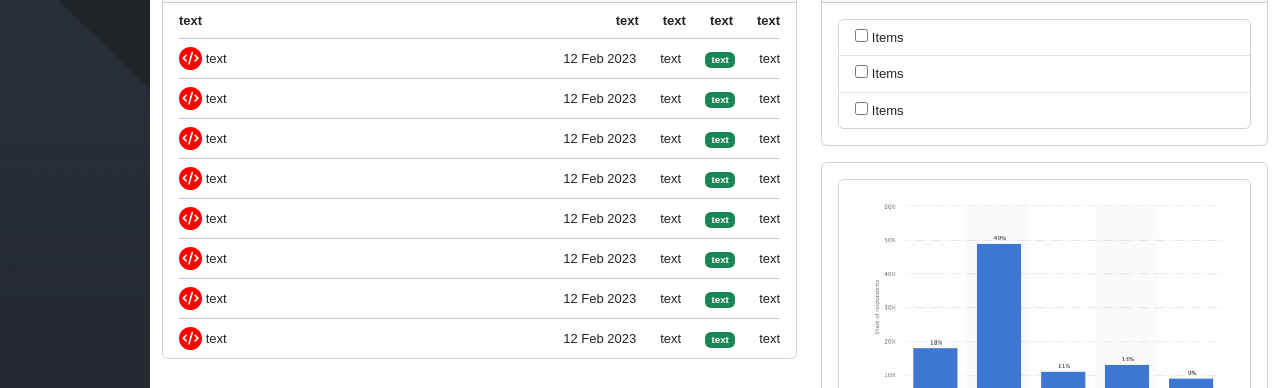
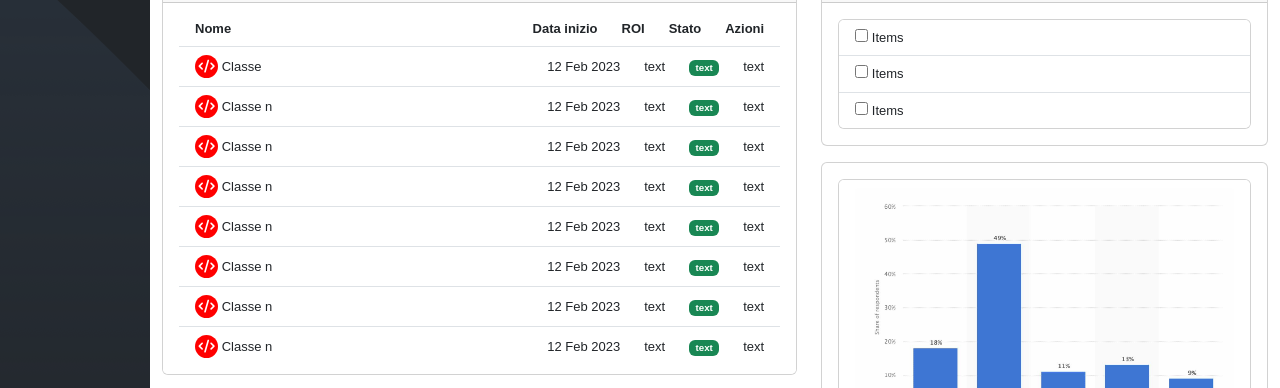
Before and after one commit to IanzanoLorenzo/html-css-bootstrap-dashboard, a plain HTML site: page index.html in a window 1280 px wide. Shown: the part 226-614 px from the top of the page. Drawn offline with nearby package versions, Linux system fonts and the light colour scheme.

Commit message:
ottimizzato html

```diff
--- a/css/style.css
+++ b/css/style.css
@@ -9,10 +9,6 @@
 body{
     font-family: sans-serif;
     font-size: 13px;
-}
-
-.border-none{
-    border: none !important;
 }
 
 /* background-color */
@@ -65,10 +61,6 @@ body{
 
 main{
     margin-top: 60px;
-}
-
-.underline-cards-items{
-    height: 1px;
 }
 
     /* sidebar */
--- a/index.html
+++ b/index.html
@@ -225,37 +225,36 @@
                                 <h4>Prossime classi</h4>
                             </div>
                             <ul class="list-group list-group-flush">
-                                <li class="list-group-item border-none">
+                                <li class="list-group-item">
+                                    <ul class="list-group-flush p-0">
+                                        <li class="list-group-item">
                                             <div class="row justify-content-between align-items-center">
                                                 <div class="col">
-                                            <span><strong>text</strong></span>
+                                                    <span><strong>Nome</strong></span>
                                                 </div>
                                                 <div class="col-auto align-items-center">
                                                     <div class="row">
                                                         <div class="col-auto d-none d-sm-block text-center text-nowrap">
-                                                    <span><strong>text</strong></span>
+                                                            <span><strong>Data inizio</strong></span>
                                                         </div>
                                                         <div class="col-auto d-none d-sm-block text-center text-nowrap">
-                                                    <span><strong>text</strong></span>
+                                                            <span><strong>ROI</strong></span>
                                                         </div>
                                                         <div class="col-auto text-center text-nowrap">
-                                                    <span><strong>text</strong></span>
+                                                            <span><strong>Stato</strong></span>
                                                         </div>
                                                         <div class="col-auto text-center text-nowrap">
-                                                    <span><strong>text</strong></span>
+                                                            <span><strong>Azioni</strong></span>
                                                         </div>
                                                     </div>
                                                 </div>
                                             </div>
                                         </li>
-                                <li class="underline-cards-items border-none list-group-item py-0">
-                                    <hr class="m-0 p-0">
-                                </li>
-                                <li class="list-group-item border-none next-classes-item">
+                                        <li class="list-group-item">
                                             <div class="row justify-content-between align-items-center">
                                                 <div class="col">
                                                     <i class="fa-solid fa-code name-icon"></i>
-                                            <span>text</span>
+                                                    <span>Classe </span>
                                                 </div>
                                                 <div class="col-auto align-items-center">
                                                     <div class="row">
@@ -275,14 +274,11 @@
                                                 </div>
                                             </div>
                                         </li>
-                                <li class="underline-cards-items border-none list-group-item py-0">
-                                    <hr class="m-0 p-0">
-                                </li>
-                                <li class="list-group-item border-none next-classes-item">
+                                        <li class="list-group-item">
                                             <div class="row justify-content-between align-items-center">
                                                 <div class="col">
                                                     <i class="fa-solid fa-code name-icon"></i>
-                                            <span>text</span>
+                                                    <span>Classe n</span>
                                                 </div>
                                                 <div class="col-auto align-items-center">
                                                     <div class="row">
@@ -302,14 +298,11 @@
                                                 </div>
                                             </div>
                                         </li>
-                                <li class="underline-cards-items border-none list-group-item py-0">
-                                    <hr class="m-0 p-0">
-                                </li>
-                                <li class="list-group-item border-none next-classes-item">
+                                        <li class="list-group-item">
                                             <div class="row justify-content-between align-items-center">
                                                 <div class="col">
                                                     <i class="fa-solid fa-code name-icon"></i>
-                                            <span>text</span>
+                                                    <span>Classe n</span>
                                                 </div>
                                                 <div class="col-auto align-items-center">
                                                     <div class="row">
@@ -329,14 +322,11 @@
                                                 </div>
                                             </div>
                                         </li>
-                                <li class="underline-cards-items border-none list-group-item py-0">
-                                    <hr class="m-0 p-0">
-                                </li>
-                                <li class="list-group-item border-none next-classes-item">
+                                        <li class="list-group-item">
                                             <div class="row justify-content-between align-items-center">
                                                 <div class="col">
                                                     <i class="fa-solid fa-code name-icon"></i>
-                                            <span>text</span>
+                                                    <span>Classe n</span>
                                                 </div>
                                                 <div class="col-auto align-items-center">
                                                     <div class="row">
@@ -356,14 +346,11 @@
                                                 </div>
                                             </div>
                                         </li>
-                                <li class="underline-cards-items border-none list-group-item py-0">
-                                    <hr class="m-0 p-0">
-                                </li>
-                                <li class="list-group-item border-none next-classes-item">
+                                        <li class="list-group-item">
                                             <div class="row justify-content-between align-items-center">
                                                 <div class="col">
                                                     <i class="fa-solid fa-code name-icon"></i>
-                                            <span>text</span>
+                                                    <span>Classe n</span>
                                                 </div>
                                                 <div class="col-auto align-items-center">
                                                     <div class="row">
@@ -383,14 +370,11 @@
                                                 </div>
                                             </div>
                                         </li>
-                                <li class="underline-cards-items border-none list-group-item py-0">
-                                    <hr class="m-0 p-0">
-                                </li>
-                                <li class="list-group-item border-none next-classes-item">
+                                        <li class="list-group-item">
                                             <div class="row justify-content-between align-items-center">
                                                 <div class="col">
                                                     <i class="fa-solid fa-code name-icon"></i>
-                                            <span>text</span>
+                                                    <span>Classe n</span>
                                                 </div>
                                                 <div class="col-auto align-items-center">
                                                     <div class="row">
@@ -410,14 +394,11 @@
                                                 </div>
                                             </div>
                                         </li>
-                                <li class="underline-cards-items border-none list-group-item py-0">
-                                    <hr class="m-0 p-0">
-                                </li>
-                                <li class="list-group-item border-none next-classes-item">
+                                        <li class="list-group-item">
                                             <div class="row justify-content-between align-items-center">
                                                 <div class="col">
                                                     <i class="fa-solid fa-code name-icon"></i>
-                                            <span>text</span>
+                                                    <span>Classe n</span>
                                                 </div>
                                                 <div class="col-auto align-items-center">
                                                     <div class="row">
@@ -437,14 +418,11 @@
                                                 </div>
                                             </div>
                                         </li>
-                                <li class="underline-cards-items border-none list-group-item py-0">
-                                    <hr class="m-0 p-0">
-                                </li>
-                                <li class="list-group-item border-none next-classes-item">
+                                        <li class="list-group-item">
                                             <div class="row justify-content-between align-items-center">
                                                 <div class="col">
                                                     <i class="fa-solid fa-code name-icon"></i>
-                                            <span>text</span>
+                                                    <span>Classe n</span>
                                                 </div>
                                                 <div class="col-auto align-items-center">
                                                     <div class="row">
@@ -463,6 +441,8 @@
                                                     </div>
                                                 </div>
                                             </div>
+                                        </li>
+                                    </ul>
                                 </li>
                             </ul>
                         </div>
```
Lines whose indentation alone changed are shown as unchanged.
